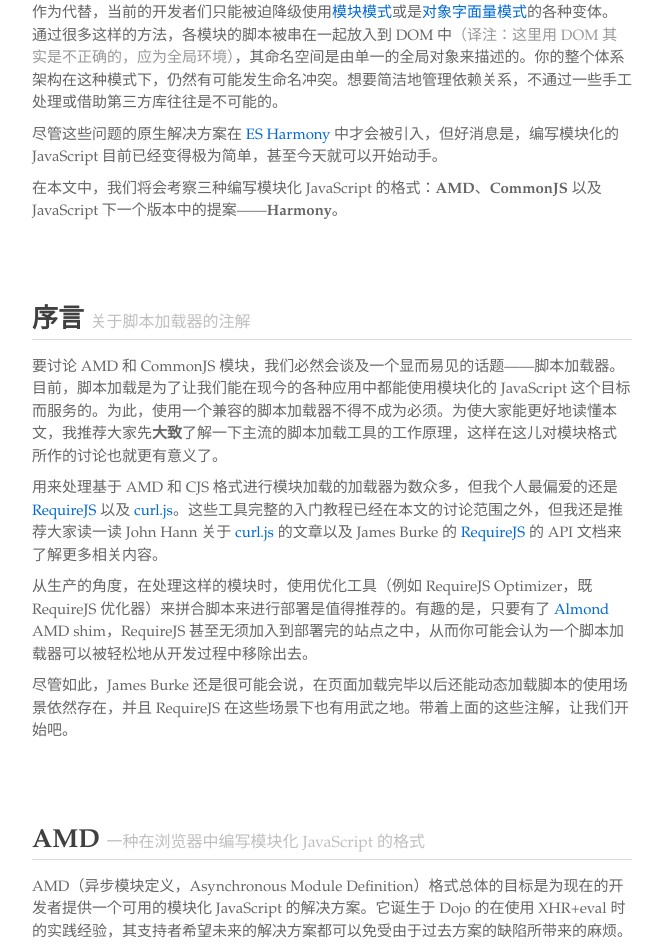
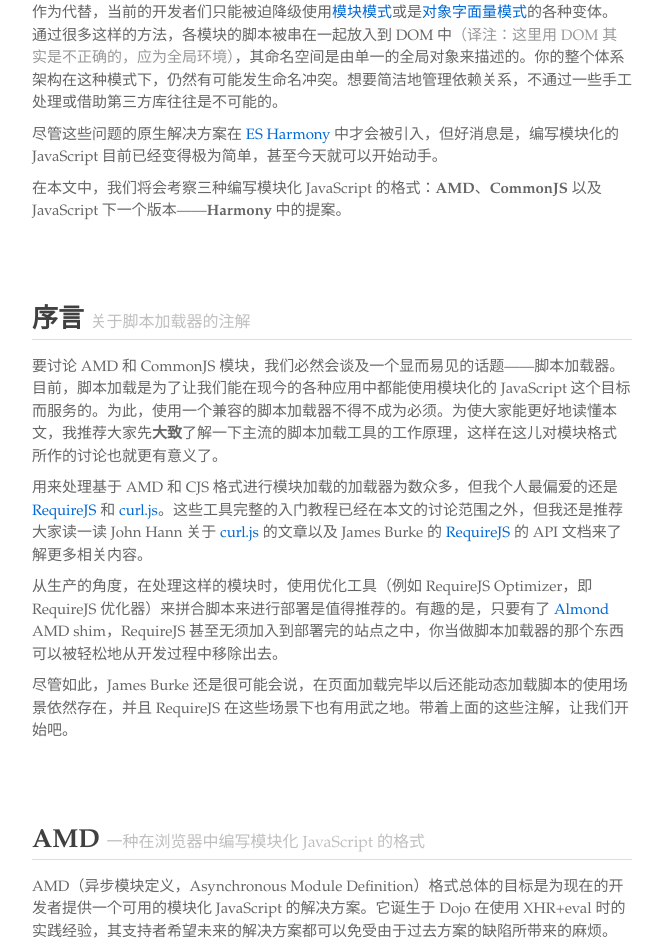
Before and after one commit to Justineo/singles, a plain HTML site: page writing-modular-js/index.html in a window 1280 px wide. Shown: the part 612-1562 px from the top of the page, without its empty margins (313-975 px from the left). Drawn offline with nearby package versions, Linux system fonts and the light colour scheme.

Commit message:
some bug fix

```diff
--- a/writing-modular-js/index.html
+++ b/writing-modular-js/index.html
@@ -130,7 +130,7 @@
         <div class="credits">
         <small>作者：<a href="http://twitter.com/addyosmani">Addy Osmani</a>&nbsp; 技术审阅：<a href="http://twitter.com/peolanha">Andr&#233;e Hansson</a><br>
         <small class="special">特别鸣谢 <a href="http://twitter.com/jrburke">JAMES BURKE</a>、<a href="http://twitter.com/unscriptable">JOHN HANN</a> 以及 <a href="http://twitter.com/neutralthoughts">THOMAS DAVIS</a></small></small><br>
-        <small class="special translate-note"><a href="http://addyosmani.com/writing-modular-js/">原文链接</a> （中文翻译：<a href="http://weibo.com/justineo">Justice</a>）</small>
+        <small class="special translate-note"><a href="http://addyosmani.com/writing-modular-js/">原文链接</a> （中文翻译：<a href="http://weibo.com/justineo">Gu Yiling</a>）</small>
     </div>
 
 </div>
@@ -163,7 +163,7 @@
 
 <p>尽管这些问题的原生解决方案在 <a href="http://wiki.ecmascript.org/doku.php?id=harmony:modules">ES Harmony</a> 中才会被引入，但好消息是，编写模块化的 JavaScript 目前已经变得极为简单，甚至今天就可以开始动手。</p>
 
-<p>在本文中，我们将会考察三种编写模块化 JavaScript 的格式：<strong>AMD</strong>、<strong>CommonJS</strong> 以及 JavaScript 下一个版本中的提案——<strong>Harmony</strong>。</p>
+<p>在本文中，我们将会考察三种编写模块化 JavaScript 的格式：<strong>AMD</strong>、<strong>CommonJS</strong> 以及 JavaScript 下一个版本——<strong>Harmony</strong> 中的提案。</p>
 
 <div class="hr"></div>
 
@@ -174,9 +174,9 @@
 
 <p>要讨论 AMD 和 CommonJS 模块，我们必然会谈及一个显而易见的话题——脚本加载器。目前，脚本加载是为了让我们能在现今的各种应用中都能使用模块化的 JavaScript 这个目标而服务的。为此，使用一个兼容的脚本加载器不得不成为必须。为使大家能更好地读懂本文，我推荐大家先<strong>大致</strong>了解一下主流的脚本加载工具的工作原理，这样在这儿对模块格式所作的讨论也就更有意义了。</p>
 
-<p>用来处理基于 AMD 和 CJS 格式进行模块加载的加载器为数众多，但我个人最偏爱的还是 <a href="http://requirejs.org">RequireJS</a> 以及 <a href="https://github.com/unscriptable/curl">curl.js</a>。这些工具完整的入门教程已经在本文的讨论范围之外，但我还是推荐大家读一读 John Hann 关于 <a href="http://unscriptable.com/index.php/2011/03/30/curl-js-yet-another-amd-loader/">curl.js</a> 的文章以及 James Burke 的 <a href="http://requirejs.org/docs/api.html">RequireJS</a> 的 API 文档来了解更多相关内容。</p>
+<p>用来处理基于 AMD 和 CJS 格式进行模块加载的加载器为数众多，但我个人最偏爱的还是 <a href="http://requirejs.org">RequireJS</a> 和 <a href="https://github.com/unscriptable/curl">curl.js</a>。这些工具完整的入门教程已经在本文的讨论范围之外，但我还是推荐大家读一读 John Hann 关于 <a href="http://unscriptable.com/index.php/2011/03/30/curl-js-yet-another-amd-loader/">curl.js</a> 的文章以及 James Burke 的 <a href="http://requirejs.org/docs/api.html">RequireJS</a> 的 API 文档来了解更多相关内容。</p>
 
-<p>从生产的角度，在处理这样的模块时，使用优化工具（例如 RequireJS Optimizer，既 RequireJS 优化器）来拼合脚本来进行部署是值得推荐的。有趣的是，只要有了 <a href="https://github.com/jrburke/almond">Almond</a> AMD shim，RequireJS 甚至无须加入到部署完的站点之中，从而你可能会认为一个脚本加载器可以被轻松地从开发过程中移除出去。</p>
+<p>从生产的角度，在处理这样的模块时，使用优化工具（例如 RequireJS Optimizer，即 RequireJS 优化器）来拼合脚本来进行部署是值得推荐的。有趣的是，只要有了 <a href="https://github.com/jrburke/almond">Almond</a> AMD shim，RequireJS 甚至无须加入到部署完的站点之中，你当做脚本加载器的那个东西可以被轻松地从开发过程中移除出去。</p>
 
 <p>尽管如此，James Burke 还是很可能会说，在页面加载完毕以后还能动态加载脚本的使用场景依然存在，并且 RequireJS 在这些场景下也有用武之地。带着上面的这些注解，让我们开始吧。</p>
 
@@ -186,7 +186,7 @@
     <h2>AMD <small>一种在浏览器中编写模块化 JavaScript 的格式</small></h2>
 </div>
 
-<p>AMD（异步模块定义，Asynchronous Module Definition）格式总体的目标是为现在的开发者提供一个可用的模块化 JavaScript 的解决方案。它诞生于 Dojo 的在使用 XHR+eval 时的实践经验，其支持者希望未来的解决方案都可以免受由于过去方案的缺陷所带来的麻烦。</p>
+<p>AMD（异步模块定义，Asynchronous Module Definition）格式总体的目标是为现在的开发者提供一个可用的模块化 JavaScript 的解决方案。它诞生于 Dojo 在使用 XHR+eval 时的实践经验，其支持者希望未来的解决方案都可以免受由于过去方案的缺陷所带来的麻烦。</p>
 
 <p>AMD 模块格式本身是一个关于如何定义模块的提案，在这种定义下模块和依赖项都能够<a href="http://dictionary.reference.com/browse/asynchronous">异步</a>地进行加载。它有很多独特的优势，包括天生的异步及高度灵活等特性，这些特性能够解除常见的代码与模块标识间的那种紧密耦合。它被许多开发者所青睐，可以认为它是迈向 ES Harmony 中提出的<a href="http://wiki.ecmascript.org/doku.php?id=harmony:modules">模块系统</a>的一块可靠基石。</p>
 
```
